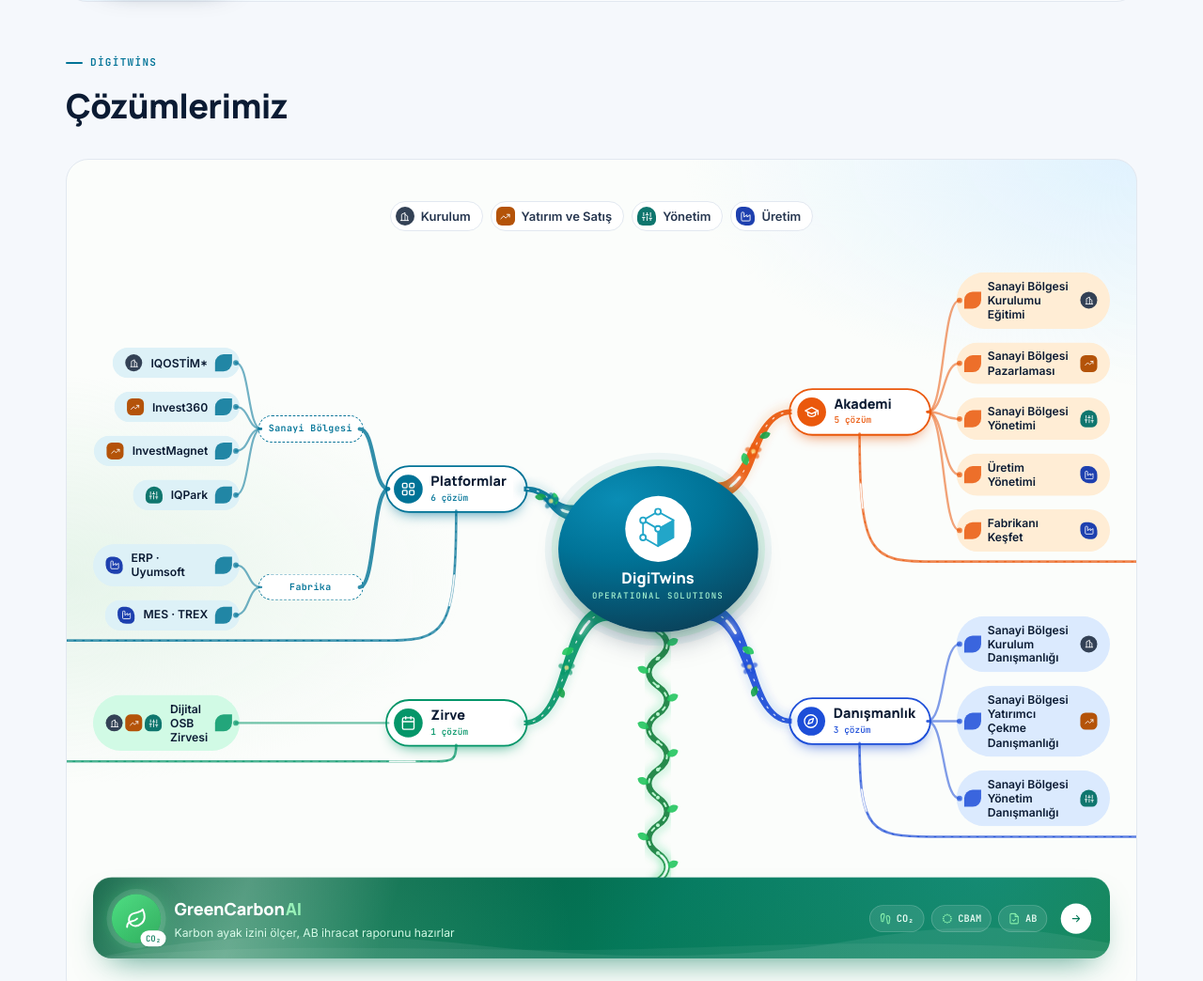
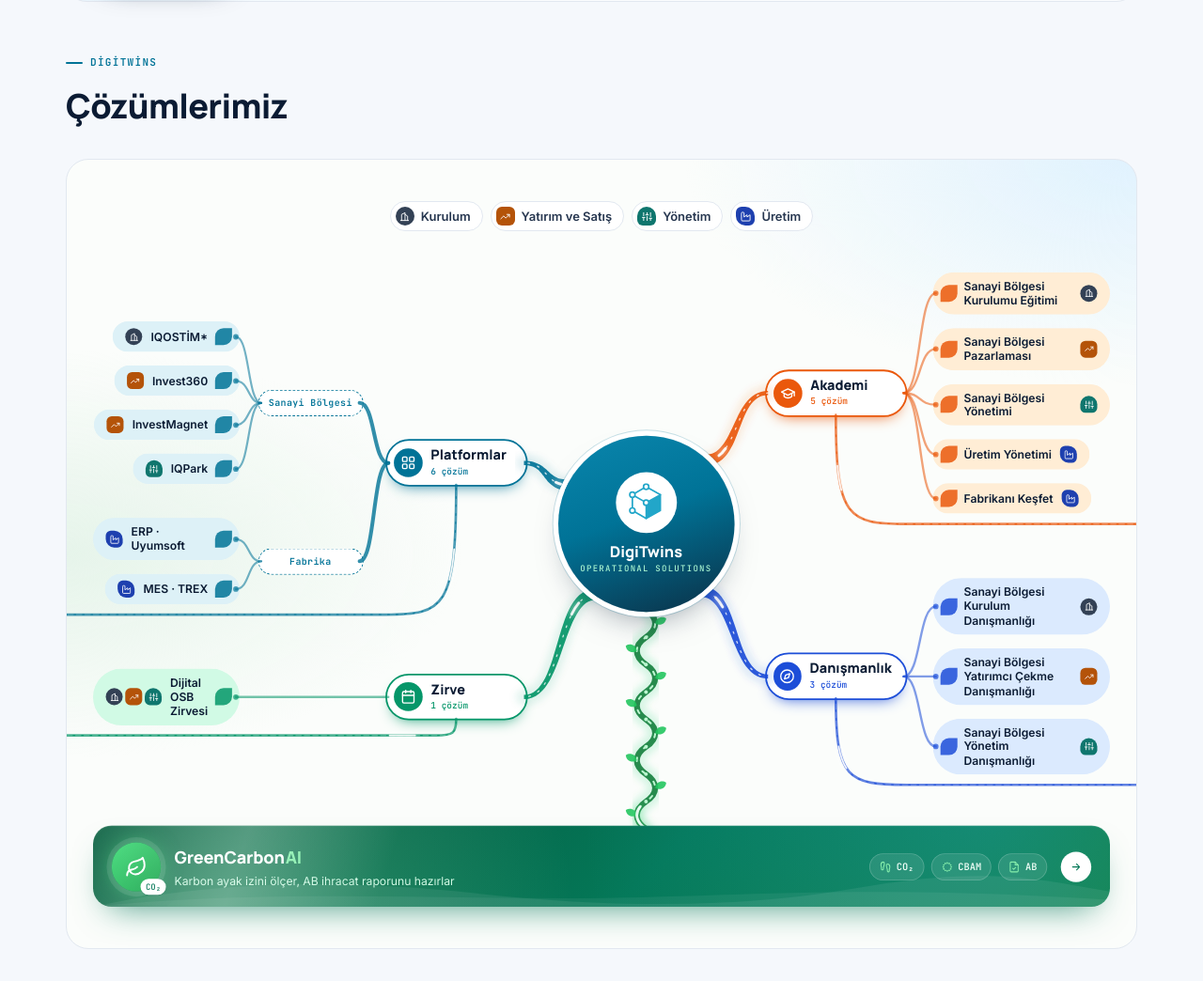
Before and after one commit to fabriquz/digitwins-office, a plain HTML site: page index.html in a window 1280 px wide. Shown: the part 750-1794 px from the top of the page at 94% size. Drawn offline with Linux system fonts and the light colour scheme.

Commit message:
Zihin haritası: merkez düzgün daire, sade dallar
Co-Authored-By: Claude Opus 5.5 <noreply@anthropic.com>
Claude-Session: https://claude.ai/code/session_01ArJFyUwqvREdvSE4vi1pHJ

```diff
--- a/index.html
+++ b/index.html
@@ -690,8 +690,9 @@ svg.ph-lines{position:absolute;inset:0;width:100%;height:100%;pointer-events:non
 .limb{opacity:.92}
 .bloom{animation:bloom 3.2s ease-in-out infinite;transform-box:fill-box;transform-origin:center}
 @keyframes bloom{50%{opacity:.75}}
-.tree-wrap .tree .root{border-radius:999px;background:radial-gradient(120% 90% at 30% 20%,#0A8DB5 0%,#007397 40%,#0B3B52 100%);box-shadow:0 0 0 8px rgba(34,197,94,.10),0 0 0 16px rgba(0,115,151,.06),0 18px 36px -16px rgba(11,27,51,.6)}
-@media(min-width:700px){.tree-wrap .tree .root{width:236px;height:196px;border-radius:50%;justify-content:center;padding:18px 20px}}
+.tree-wrap .tree .root{border-radius:999px;background:linear-gradient(160deg,#0A86AD 0%,#007397 45%,#0B2F45 100%);box-shadow:0 0 0 6px #fff,0 0 0 7px rgba(0,115,151,.22),0 20px 40px -18px rgba(11,27,51,.55)}
+@media(min-width:700px){.tree-wrap .tree .root{width:208px;height:208px;border-radius:50%;justify-content:center;padding:0;gap:12px}
+.tree-wrap .tree .root .root-core{width:72px;height:72px;padding:13px}}
 @media (prefers-reduced-motion:reduce){.bloom{animation:none}}
 </style>
 </head>
@@ -1332,15 +1333,14 @@ function drawTree() {
   tree.querySelectorAll('.grp').forEach(g => {
     const c = g.dataset.c, n = R(g.querySelector('.bnode')), left = g.classList.contains('l');
     const rx = (root.l + root.r) / 2;
-    const tx = left ? n.r - 4 : n.l + 4, st = wide ? onOval(tx, n.cy, 10) : [rx, prevB];
+    const tx = left ? n.r - 4 : n.l + 4, st = wide ? onOval(tx, n.cy, 2) : [rx, prevB];
     const P1 = wide ? ctl(st[0], st[1], tx, n.cy) : ctl(rx, prevB, n.cx, n.t + 2), d1 = pd(P1);
     prevB = R(g).b - 2;
     // organik dal: gövdeden kalın çıkıp incelen, yapraklı, çiçekli
     out += `<path class="br" d="${d1}" stroke="${c}" stroke-width="${wide ? 20 : 12}" stroke-opacity=".10" filter="url(#glow)"/>`
-         + `<path class="limb" d="${taper(P1, wide ? 20 : 12, wide ? 6 : 4)}" fill="${c}"/><path class="br-flow" d="${d1}"/>`
+         + ` <path class="limb" d="${taper(P1, wide ? 14 : 9, wide ? 5 : 4)}" fill="${c}"/><path class="br-flow" d="${d1}"/>`
          + `<path class="beam" d="${d1}" pathLength="100"/>`
-         + leafAt(P1, .38, left ? 1 : -1, '#22C55E', .85) + leafAt(P1, .62, left ? -1 : 1, '#16A34A', .75)
-         + (wide ? flower(...cub(P1, .5), c, 5) : '');
+         ;
     // bölümden dışarı uzanan çıkış hattı (iç sayfada soldan gelen dalın kaynağı)
     if (wide) {
       const G = R(g), ex = left ? -60 : T.width + 60, yb = G.b + 12, sx = n.cx;
```
